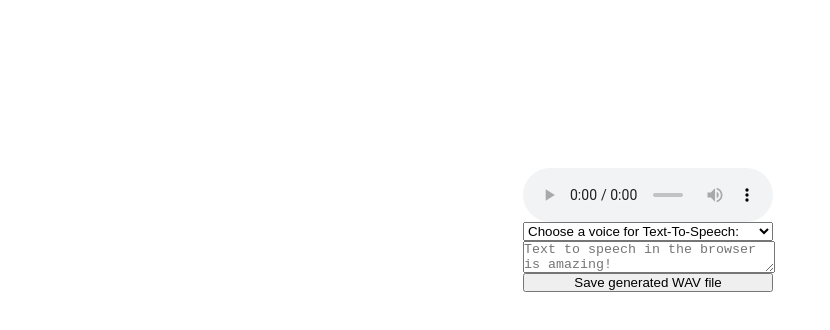
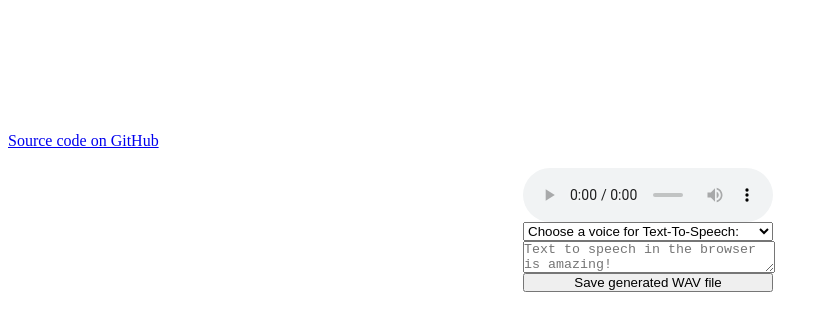
Before and after one commit to diffusionstudio/vits-web, a website built with Vite: page docs/index.html in a window 1280 px wide. Shown: the whole page, without its empty margins (0-830 px from the left). Built offline with nearby package versions, Linux system fonts and the light colour scheme.

Commit message:
Update index.html

```diff
--- a/docs/index.html
+++ b/docs/index.html
@@ -18,7 +18,7 @@
     <select></select>
     <textarea></textarea>
     <button>Save generated WAV file</button>
-    <a></a>
+    <a href="https://github.com/guest271314/vits-web/tree/patch-1/docs">Source code on GitHub</a>
     <script type="module" src="./index.js"></script>
   </body>
 </html>
```
